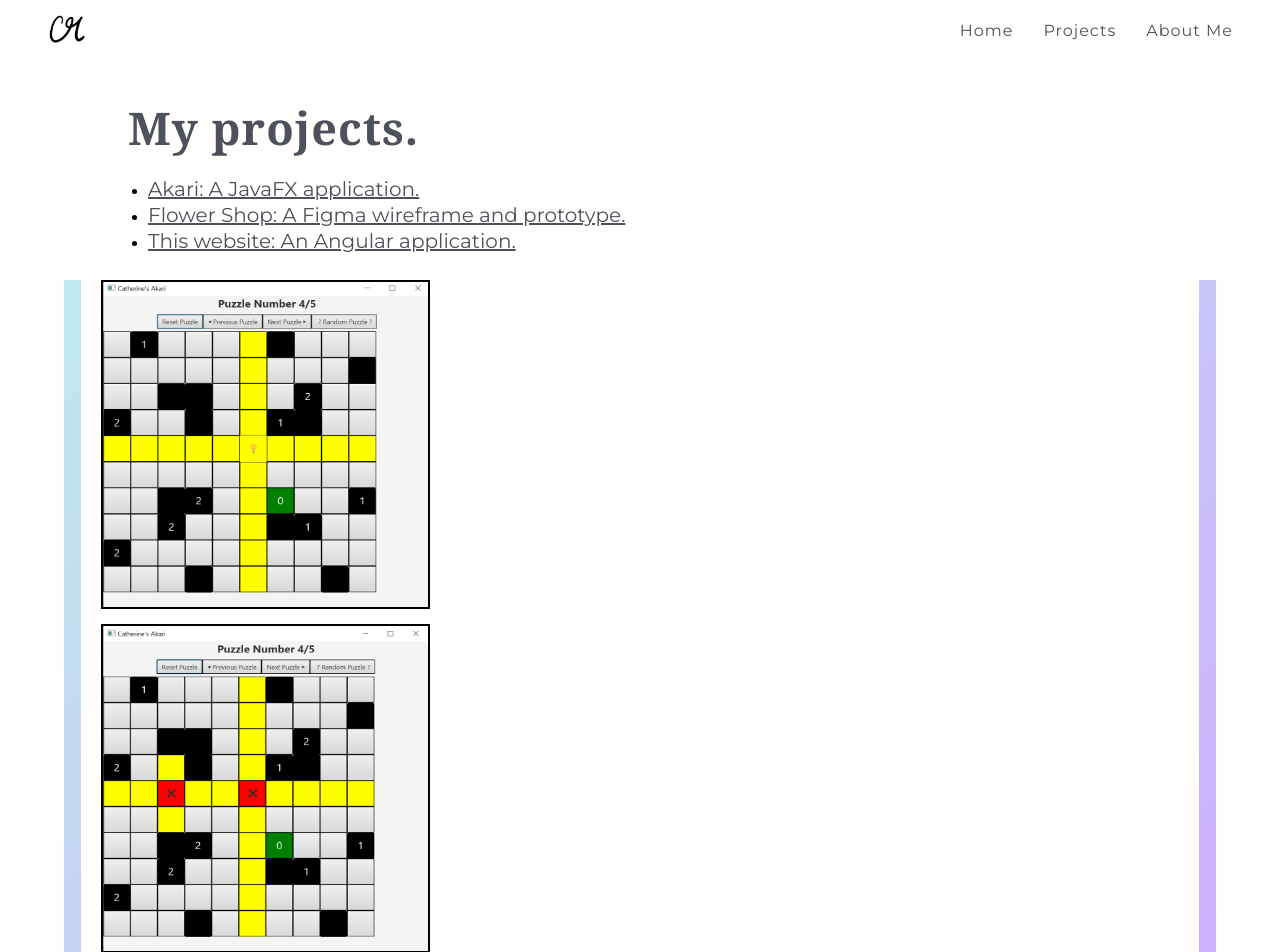
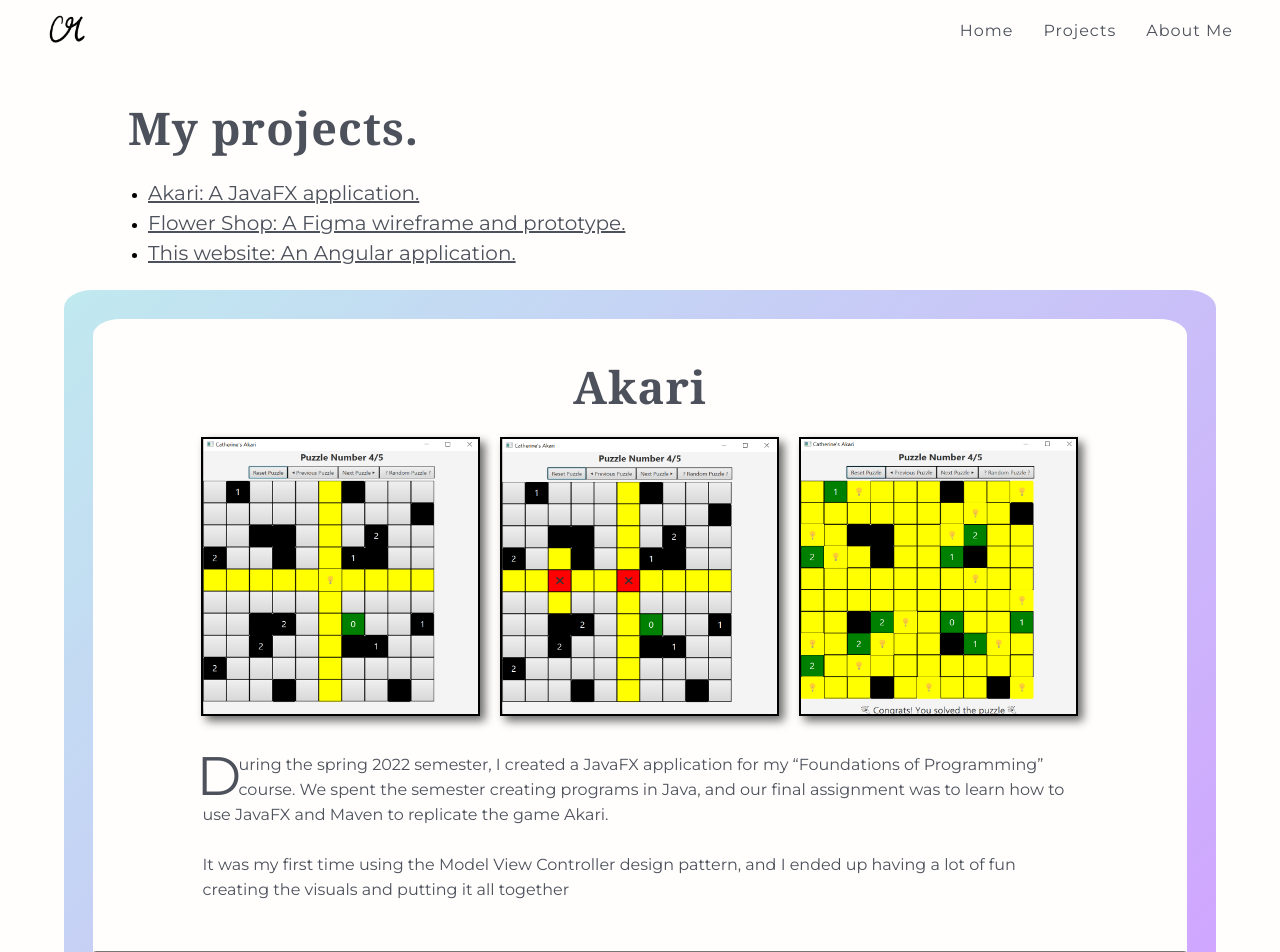
Before and after one commit to croberts808/cathroberts, an Angular app in the folder cath-website/: page /projects in a window 1280 px wide. Shown: the top 952 px of the page. Built offline with nearby package versions, Linux system fonts and the light colour scheme; a web font is replaced by a local one.

Commit message:
creating akari post

```diff
--- a/cath-website/src/app/aboutme/aboutme.component.html
+++ b/cath-website/src/app/aboutme/aboutme.component.html
@@ -12,7 +12,7 @@
 <div style = "margin: auto; margin-top: -25px; justify-content: left" class = "projects">
     <img class = "aboutmePic" src = "/assets/Image.png" alt = "Girl smiling">
     <div class = "aboutQuestionBox">
-        <h6 style = "margin-top: 10px; margin-bottom: 20px; align-self: center;">Questions you may have for me:</h6>
+        <h3 style = "margin-top: 10px; margin-bottom: 20px; align-self: center; font-weight: 600;font-size: 25px">Questions you may have for me:</h3>
         <div class = "aboutQuestionList">
             <link href="https://emoji-css.afeld.me/emoji.css" rel="stylesheet">
             <i style = "margin-left: 15px" class="em em-iphone" aria-role="presentation" aria-label="MOBILE PHONE"></i>
--- a/cath-website/src/app/projects/projects.component.html
+++ b/cath-website/src/app/projects/projects.component.html
@@ -1,8 +1,8 @@
 
-<div class="intro">
+<div style = "margin-bottom: 10px" class="intro">
     <div class = "introText">
         <h2>My projects. </h2>
-        <ul style = "margin-left: -20px; line-height: 250%;">
+        <ul style = "margin-left: -20px; line-height: 300%;">
             <li>
                 <h3 style = "margin-top: -25px; font-size: 20px; text-decoration: underline;">
                     Akari: A JavaFX application.</h3>
@@ -20,12 +20,24 @@
     </div>
 </div>
 
-<div class = "gradientOutline">
+<div class = "projects">
     <div class = "insideOutline">
+        <h2 style = "align-self: center; margin-bottom: 10px">Akari</h2>
         <div class = "productImagebox">
             <img class = "productImage" src = "/assets/akari_light.png" alt = "Puzzle with controls">
             <img class = "productImage" src = "/assets/akari_mistake.png" alt = "Puzzle with controls">
             <img class = "productImage" src = "/assets/akari_solved.png" alt = "Puzzle with controls">
         </div>
+        <h3 style = "width: 875px;margin:auto;margin-bottom: 3%">
+            <p class = "subhead">
+                During the spring 2022 semester, I created a JavaFX application for my “Foundations of Programming” course.
+                We spent the semester creating programs in Java, and our final assignment was to learn how to use
+                JavaFX and Maven to replicate the game Akari. <br> <br>
+
+                It was my first time using the Model View Controller design pattern, and I ended up having a lot of fun
+                creating the visuals and putting it all together
+            </p>
+        </h3>
+        <button onclick="readMore()">Read more</button>
     </div>
 </div>
--- a/cath-website/src/styles.css
+++ b/cath-website/src/styles.css
@@ -52,9 +52,9 @@ h5 {
     letter-spacing: 1px;
 }
 
-
-
-
+.subhead::first-letter {
+    initial-letter: 2;
+}
 
 
 /* Nav bars*/
@@ -137,6 +137,7 @@ a {
     display: flex;
     justify-content: center;
     width: 90%;
+    margin:auto;
     border-radius: 2.5%;
 }
 
@@ -174,40 +175,34 @@ a {
 
 /*projects page*/
 
-.gradientOutline {
-    display: flex;
-    flex-direction: column;
-    width: 90%;
-    height: auto;
-    margin: auto;
-    margin-top: 40px;
-    background: linear-gradient(135deg, rgba(192,233,239,1) 0%, rgba(200,199,247,1) 50%, rgba(208,164,255,1) 100%);
-}
-
 .insideOutline {
     display: flex;
     flex-direction: column;
-    justify-content: left;
-    width: 97%;
-    height: 100%;
-    margin: auto;
+    justify-content: center;
+    width: 95%;
+    height: auto;
+    margin: 2.5%;
+    border-radius:2.5%;
     background-color: #fffefc;
 }
 
 .productImagebox {
     display: flex;
-    flex-direction: column;
+    flex-direction: row;
     width:auto;
+    justify-content: center;
     height: 100%;
     margin-left: 20px;
     margin-right: 20px;
 }
 
 .productImage {
-    width:325px;
-    height: 325px;
-    margin-bottom:15px;
+    width:275px;
+    height: 275px;
+    margin: 10px;
+    margin-bottom: 20px;
     border: solid black 2px;
+    filter: drop-shadow(5px 5px 5px rgb(105, 105, 105))
 }
 /*about me page */
 
```
